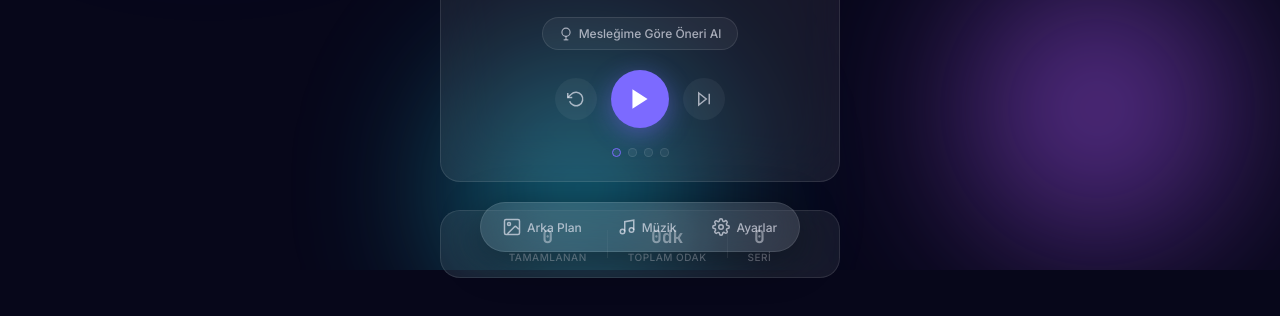
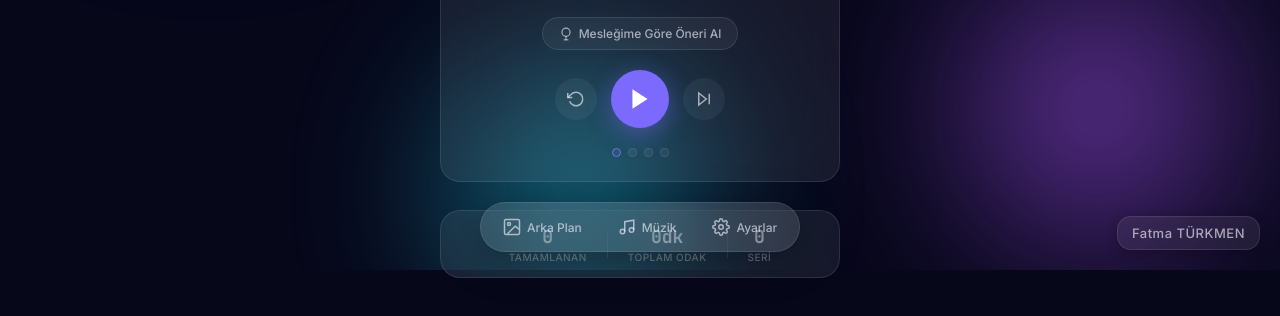
Before and after one commit to fatmaturkmen244-spec/saatuygulamas-, a website: page index.html in a window 1280 px wide. Shown: the part 530-846 px from the top of the page. Drawn offline with nearby package versions, Linux system fonts and the light colour scheme; no server answers.

Commit message:
Update name tag and styles

```diff
--- a/index.html
+++ b/index.html
@@ -206,6 +206,9 @@
             </div>
         </section>
     </main>
+
+    <!-- Name Tag -->
+    <div class="user-name-tag">Fatma TÜRKMEN</div>
 
     <!-- ═══ BOTTOM TOOLBAR ═══ -->
     <nav class="bottom-toolbar">
--- a/style.css
+++ b/style.css
@@ -1716,3 +1716,30 @@ body.on-break .tab-btn.active {
         grid-template-columns: 1fr;
     }
 }
+
+/* ─── User Name Tag ─── */
+.user-name-tag {
+    position: fixed;
+    bottom: 20px;
+    right: 20px;
+    font-family: var(--font-main);
+    font-size: 13px;
+    font-weight: 500;
+    color: var(--text-secondary);
+    background: var(--bg-glass);
+    backdrop-filter: blur(28px);
+    -webkit-backdrop-filter: blur(28px);
+    padding: 8px 14px;
+    border-radius: var(--radius-md);
+    border: 1px solid var(--border);
+    box-shadow: var(--shadow-sm);
+    z-index: 50;
+    letter-spacing: 0.5px;
+    transition: all var(--dur) ease;
+}
+
+.user-name-tag:hover {
+    color: var(--text-primary);
+    border-color: var(--border-hover);
+    transform: translateY(-2px);
+}
```
